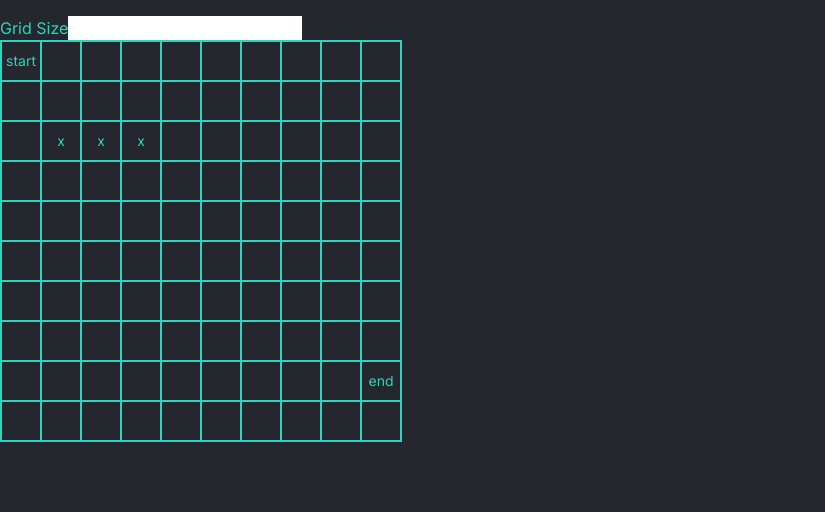
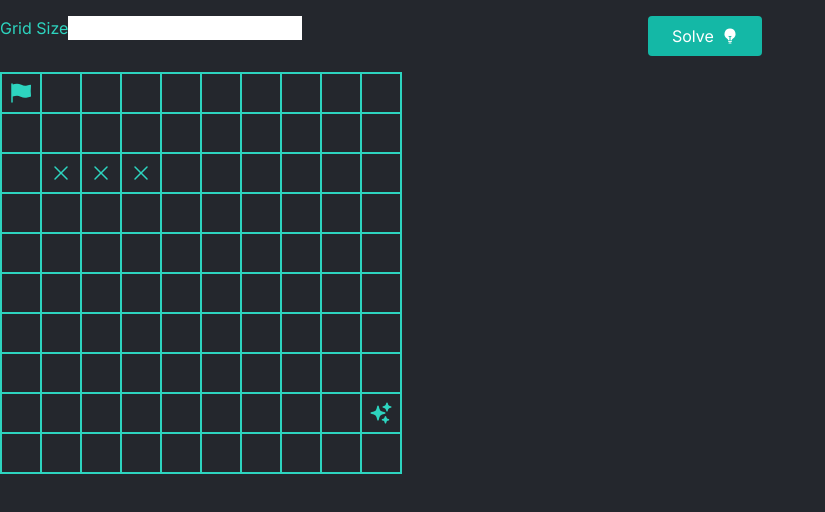
Before and after one commit to archdev-ca/react-pathfinder, a Next.js app: page / in a window 1280 px wide. Shown: the top 512 px of the page, without its empty margins (0-825 px from the left). Built offline with nearby package versions, Linux system fonts and the light colour scheme.

Commit message:
Use heroicons

```diff
--- a/src/app/page.tsx
+++ b/src/app/page.tsx
@@ -19,10 +19,28 @@ export default function Home() {
   let dim = 1 / gridSize;
   return (
     <main className="container mx-auto py-4">
-      <div className="grid grid-cols-2 gap-4">
+      <div className="grid grid-cols-2 gap-4 mb-4">
         <div>
           <label>Grid Size</label>
           <input type="number" />
+        </div>
+        <div>
+          <button className="bg-teal-500 hover:bg-teal-400 active:bg-teal-600 transition-all duration-300 text-white px-6 py-2 rounded flex items-center">
+            Solve
+            <svg
+              xmlns="http://www.w3.org/2000/svg"
+              viewBox="0 0 24 24"
+              fill="currentColor"
+              className="w-4 h-4 ml-2"
+            >
+              <path d="M12 .75a8.25 8.25 0 00-4.135 15.39c.686.398 1.115 1.008 1.134 1.623a.75.75 0 00.577.706c.352.083.71.148 1.074.195.323.041.6-.218.6-.544v-4.661a6.714 6.714 0 01-.937-.171.75.75 0 11.374-1.453 5.261 5.261 0 002.626 0 .75.75 0 11.374 1.452 6.712 6.712 0 01-.937.172v4.66c0 .327.277.586.6.545.364-.047.722-.112 1.074-.195a.75.75 0 00.577-.706c.02-.615.448-1.225 1.134-1.623A8.25 8.25 0 0012 .75z" />
+              <path
+                fillRule="evenodd"
+                d="M9.013 19.9a.75.75 0 01.877-.597 11.319 11.319 0 004.22 0 .75.75 0 11.28 1.473 12.819 12.819 0 01-4.78 0 .75.75 0 01-.597-.876zM9.754 22.344a.75.75 0 01.824-.668 13.682 13.682 0 002.844 0 .75.75 0 11.156 1.492 15.156 15.156 0 01-3.156 0 .75.75 0 01-.668-.824z"
+                clipRule="evenodd"
+              />
+            </svg>
+          </button>
         </div>
       </div>
       <GridContainer>
--- a/src/components/Grid/index.tsx
+++ b/src/components/Grid/index.tsx
@@ -21,9 +21,48 @@ function Grid({ children, size, isStartNode, isEndNode, isObstacle }: Props) {
       }}
     >
       <div className="absolute left-0 right-0 top-0 bottom-0 border border-teal-400 text-teal-400 text-sm flex justify-center items-center">
-        {isStartNode ? "start" : null}
-        {isEndNode ? "end" : null}
-        {isObstacle ? "x" : null}
+        {isStartNode ? (
+          <svg
+            xmlns="http://www.w3.org/2000/svg"
+            viewBox="0 0 24 24"
+            fill="currentColor"
+            className="w-6 h-6"
+          >
+            <path
+              fillRule="evenodd"
+              d="M3 2.25a.75.75 0 01.75.75v.54l1.838-.46a9.75 9.75 0 016.725.738l.108.054a8.25 8.25 0 005.58.652l3.109-.732a.75.75 0 01.917.81 47.784 47.784 0 00.005 10.337.75.75 0 01-.574.812l-3.114.733a9.75 9.75 0 01-6.594-.77l-.108-.054a8.25 8.25 0 00-5.69-.625l-2.202.55V21a.75.75 0 01-1.5 0V3A.75.75 0 013 2.25z"
+              clipRule="evenodd"
+            />
+          </svg>
+        ) : null}
+        {isEndNode ? (
+          <svg
+            xmlns="http://www.w3.org/2000/svg"
+            viewBox="0 0 24 24"
+            fill="currentColor"
+            className="w-6 h-6"
+          >
+            <path
+              fillRule="evenodd"
+              d="M9 4.5a.75.75 0 01.721.544l.813 2.846a3.75 3.75 0 002.576 2.576l2.846.813a.75.75 0 010 1.442l-2.846.813a3.75 3.75 0 00-2.576 2.576l-.813 2.846a.75.75 0 01-1.442 0l-.813-2.846a3.75 3.75 0 00-2.576-2.576l-2.846-.813a.75.75 0 010-1.442l2.846-.813A3.75 3.75 0 007.466 7.89l.813-2.846A.75.75 0 019 4.5zM18 1.5a.75.75 0 01.728.568l.258 1.036c.236.94.97 1.674 1.91 1.91l1.036.258a.75.75 0 010 1.456l-1.036.258c-.94.236-1.674.97-1.91 1.91l-.258 1.036a.75.75 0 01-1.456 0l-.258-1.036a2.625 2.625 0 00-1.91-1.91l-1.036-.258a.75.75 0 010-1.456l1.036-.258a2.625 2.625 0 001.91-1.91l.258-1.036A.75.75 0 0118 1.5zM16.5 15a.75.75 0 01.712.513l.394 1.183c.15.447.5.799.948.948l1.183.395a.75.75 0 010 1.422l-1.183.395c-.447.15-.799.5-.948.948l-.395 1.183a.75.75 0 01-1.422 0l-.395-1.183a1.5 1.5 0 00-.948-.948l-1.183-.395a.75.75 0 010-1.422l1.183-.395c.447-.15.799-.5.948-.948l.395-1.183A.75.75 0 0116.5 15z"
+              clipRule="evenodd"
+            />
+          </svg>
+        ) : null}
+        {isObstacle ? (
+          <svg
+            xmlns="http://www.w3.org/2000/svg"
+            viewBox="0 0 24 24"
+            fill="currentColor"
+            className="w-6 h-6"
+          >
+            <path
+              fillRule="evenodd"
+              d="M5.47 5.47a.75.75 0 011.06 0L12 10.94l5.47-5.47a.75.75 0 111.06 1.06L13.06 12l5.47 5.47a.75.75 0 11-1.06 1.06L12 13.06l-5.47 5.47a.75.75 0 01-1.06-1.06L10.94 12 5.47 6.53a.75.75 0 010-1.06z"
+              clipRule="evenodd"
+            />
+          </svg>
+        ) : null}
       </div>
     </div>
   );
```
